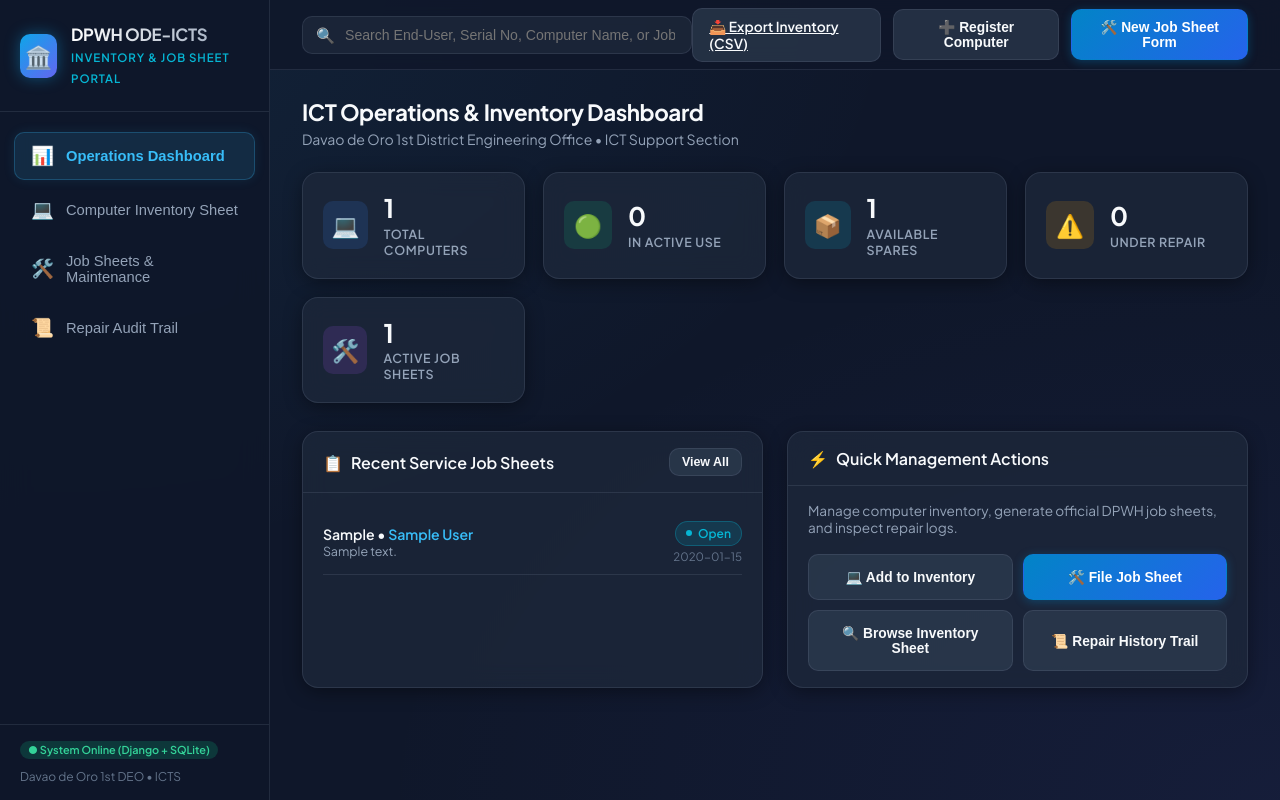
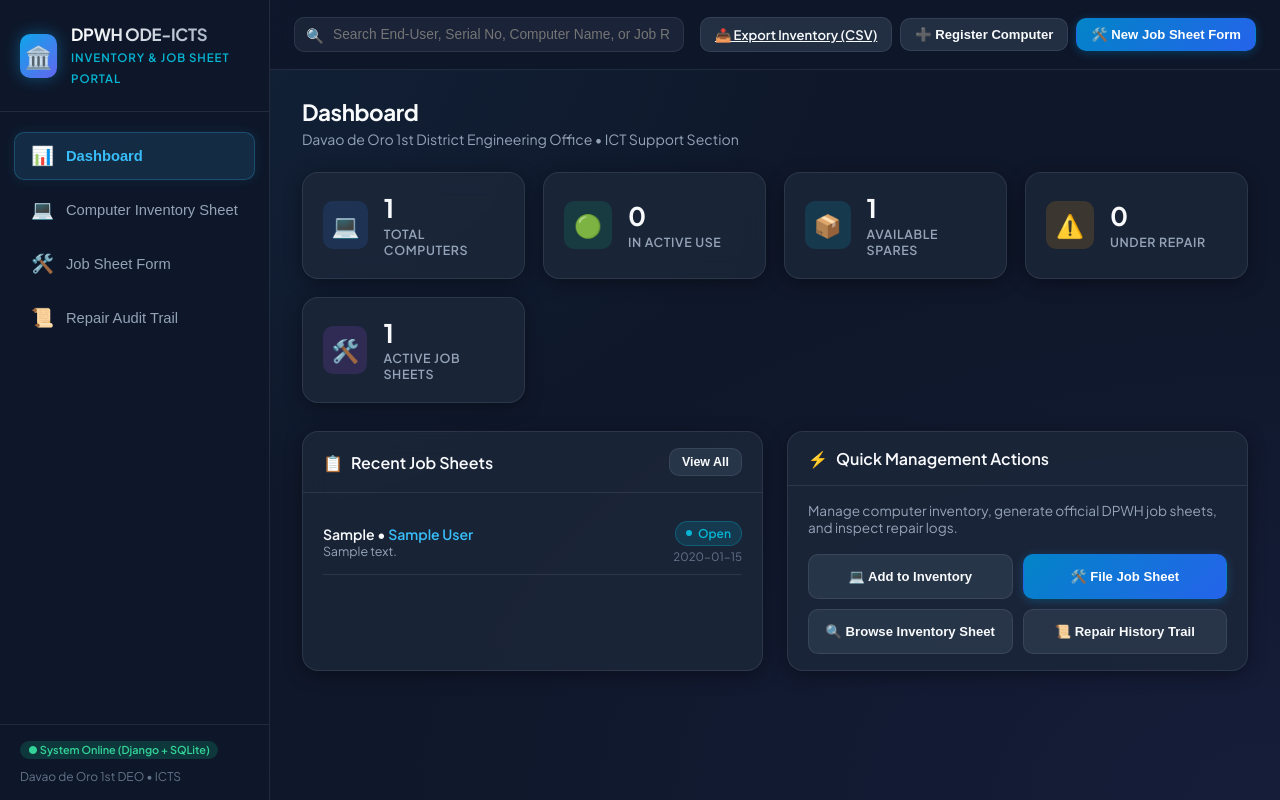
Before and after one commit to Hearteu/ict-asset-portal, a Django app: page / in a window 1280 px wide. Run offline with Django 5.2, Linux system fonts and the light colour scheme; tables that the repository leaves empty hold one stand-in row (values such as "Sample post").

Commit message:
Refine layout: remove repair column, rename tabs to Dashboard and Job Sheet Form, fix real-time search

```diff
--- a/static/css/styles.css
+++ b/static/css/styles.css
@@ -186,14 +186,15 @@ body {
   min-height: 100vh;
   display: flex;
   flex-direction: column;
+  width: calc(100% - 270px);
 }
 
 /* Top Navbar */
 .topbar {
   height: 70px;
-  padding: 0 32px;
+  padding: 0 24px;
   border-bottom: 1px solid var(--border-color);
-  background: rgba(15, 23, 42, 0.8);
+  background: rgba(15, 23, 42, 0.85);
   backdrop-filter: blur(12px);
   display: flex;
   align-items: center;
@@ -201,21 +202,24 @@ body {
   position: sticky;
   top: 0;
   z-index: 40;
+  gap: 16px;
 }
 
 .global-search-container {
   position: relative;
-  width: 420px;
+  flex: 1;
+  max-width: 400px;
+  min-width: 220px;
 }
 
 .global-search-container input {
   width: 100%;
-  padding: 10px 16px 10px 42px;
+  padding: 9px 14px 9px 38px;
   background: rgba(30, 41, 59, 0.8);
   border: 1px solid var(--border-color);
   border-radius: var(--radius-md);
   color: var(--text-primary);
-  font-size: 0.88rem;
+  font-size: 0.86rem;
   transition: var(--transition);
 }
 
@@ -228,31 +232,33 @@ body {
 
 .search-icon {
   position: absolute;
-  left: 14px;
+  left: 12px;
   top: 50%;
   transform: translateY(-50%);
   color: var(--text-muted);
   pointer-events: none;
-  font-size: 0.95rem;
+  font-size: 0.9rem;
 }
 
 .topbar-actions {
   display: flex;
   align-items: center;
-  gap: 12px;
+  gap: 8px;
+  flex-shrink: 0;
 }
 
 .btn {
   display: inline-flex;
   align-items: center;
-  gap: 8px;
-  padding: 9px 16px;
+  gap: 6px;
+  padding: 8px 14px;
   border-radius: var(--radius-md);
-  font-size: 0.86rem;
+  font-size: 0.82rem;
   font-weight: 600;
   cursor: pointer;
   transition: var(--transition);
   border: 1px solid transparent;
+  white-space: nowrap;
 }
 
 .btn-primary {
@@ -453,26 +459,33 @@ body {
   width: 100%;
   border-collapse: collapse;
   text-align: left;
-  font-size: 0.86rem;
+  font-size: 0.82rem;
 }
 
 .data-table th {
   background: rgba(15, 23, 42, 0.6);
-  padding: 14px 16px;
+  padding: 11px 12px;
   color: var(--text-secondary);
   font-weight: 600;
   text-transform: uppercase;
   letter-spacing: 0.04em;
-  font-size: 0.74rem;
+  font-size: 0.72rem;
   border-bottom: 1px solid var(--border-color);
   white-space: nowrap;
 }
 
 .data-table td {
-  padding: 14px 16px;
+  padding: 10px 12px;
   border-bottom: 1px solid var(--border-color);
   color: var(--text-primary);
   vertical-align: middle;
+}
+
+.action-btns-group {
+  display: inline-flex;
+  align-items: center;
+  gap: 5px;
+  white-space: nowrap;
 }
 
 .data-table tbody tr:hover {
--- a/static/js/portal.js
+++ b/static/js/portal.js
@@ -68,25 +68,46 @@ function switchView(viewName) {
 
 // Global Event Listeners
 function setupEventListeners() {
-  // Global Search
+  // Global Top Search Bar
   const globalSearch = document.getElementById("globalSearch");
-  globalSearch.addEventListener("input", (e) => {
-    const val = e.target.value.trim().toLowerCase();
+  globalSearch?.addEventListener("input", (e) => {
+    const val = e.target.value;
+    filterDataGlobally(val);
+    const assetSearch = document.getElementById("assetSearchInput");
+    if (assetSearch && document.activeElement === globalSearch) {
+      assetSearch.value = val;
+    }
+  });
+
+  // Asset Inventory Search Bar
+  const assetSearch = document.getElementById("assetSearchInput");
+  assetSearch?.addEventListener("input", (e) => {
+    const val = e.target.value;
+    filterDataGlobally(val);
+    if (globalSearch && document.activeElement === assetSearch) {
+      globalSearch.value = val;
+    }
+  });
+
+  // Asset Dropdown Filters
+  document.getElementById("assetStatusFilter")?.addEventListener("change", loadAssets);
+  document.getElementById("assetTypeFilter")?.addEventListener("change", loadAssets);
+
+  // Job Sheet Search Bar
+  const jobSearch = document.getElementById("jobSearchInput");
+  jobSearch?.addEventListener("input", (e) => {
+    const val = e.target.value;
     filterDataGlobally(val);
   });
-
-  // Asset Filter Controls
-  document.getElementById("assetStatusFilter")?.addEventListener("change", loadAssets);
-  document.getElementById("assetTypeFilter")?.addEventListener("change", loadAssets);
-  document.getElementById("assetSearchInput")?.addEventListener("input", loadAssets);
-
-  // Job Filter Controls
   document.getElementById("jobStatusFilter")?.addEventListener("change", loadJobs);
   document.getElementById("jobPriorityFilter")?.addEventListener("change", loadJobs);
-  document.getElementById("jobSearchInput")?.addEventListener("input", loadJobs);
 
   // History Filter
-  document.getElementById("historySearchInput")?.addEventListener("input", loadRepairHistory);
+  const historySearch = document.getElementById("historySearchInput");
+  historySearch?.addEventListener("input", (e) => {
+    const val = e.target.value;
+    filterDataGlobally(val);
+  });
 
   // Modal Close buttons
   document.querySelectorAll(".modal-close-btn, .btn-close-modal").forEach(btn => {
@@ -198,16 +219,16 @@ function renderAssetsTable(assets) {
   if (!tbody) return;
 
   if (assets.length === 0) {
-    tbody.innerHTML = `<tr><td colspan="10" style="text-align:center; padding: 30px; color: var(--text-muted);">No computers found matching your criteria.</td></tr>`;
+    tbody.innerHTML = `<tr><td colspan="9" style="text-align:center; padding: 30px; color: var(--text-muted);">No computers found matching your criteria.</td></tr>`;
     return;
   }
 
-  // Exact Excel Columns:
-  // END-USER | DEVICE | BRAND and MODEL | SERIAL NUMBER | COMPUTER NAME | MONITOR with S/N | UPS with S/N | OFFICE | REPAIR HISTORY | ACTIONS
+  // Exact Excel Columns without redundant repair history column:
+  // END-USER | DEVICE | BRAND and MODEL | SERIAL NUMBER | COMPUTER NAME | MONITOR with S/N | UPS with S/N | OFFICE | ACTIONS
   tbody.innerHTML = assets.map(a => `
     <tr>
       <td>
-        <strong style="color: #38bdf8; cursor: pointer;" onclick="viewAssetDetails(${a.id})" title="Click to view full profile">${a.end_user}</strong>
+        <strong style="color: #38bdf8; cursor: pointer;" onclick="viewAssetDetails(${a.id})" title="Click to view full profile & repair history">${a.end_user}</strong>
       </td>
       <td>
         <span style="font-size: 0.82rem; color: var(--text-secondary);">${a.device}</span>
@@ -231,13 +252,8 @@ function renderAssetsTable(assets) {
       <td>
         <span class="badge-pill" style="background: rgba(56, 189, 248, 0.15); color: #38bdf8;">${a.office}</span>
       </td>
-      <td>
-        <button class="btn btn-secondary btn-sm" onclick="viewAssetDetails(${a.id})" title="View Repair History">
-          📜 ${a.total_repairs} repair${a.total_repairs === 1 ? '' : 's'}
-        </button>
-      </td>
-      <td>
-        <div style="display: flex; gap: 6px;">
+      <td style="text-align: center; white-space: nowrap;">
+        <div class="action-btns-group">
           <button class="btn btn-secondary btn-sm" onclick="viewAssetDetails(${a.id})" title="Profile & Repair History">🔍</button>
           <button class="btn btn-secondary btn-sm" onclick="openEditAssetModal(${a.id})" title="Edit Details">✏️</button>
           <button class="btn btn-primary btn-sm" onclick="openNewJobSheetForAsset(${a.id})" title="File Official Job Sheet">🛠️</button>
@@ -738,35 +754,55 @@ async function openPrintableJobSheet(jobId) {
   }
 }
 
-// Trigger print
-function printCurrentSheet() {
-  window.print();
+// Safe string helper
+function safeStr(val) {
+  return (val === null || val === undefined) ? "" : String(val).toLowerCase();
 }
 
 // Global Filter Helper
 function filterDataGlobally(query) {
-  if (!query) {
+  const q = safeStr(query).trim();
+
+  if (!q) {
     renderAssetsTable(currentAssets);
     renderJobsTable(currentJobs);
+    renderTimeline(currentJobs);
     return;
   }
+
+  // Filter Assets across all spreadsheet & specs fields
   const filteredAssets = currentAssets.filter(a =>
-    a.end_user.toLowerCase().includes(query) ||
-    a.serial_number.toLowerCase().includes(query) ||
-    a.brand_model.toLowerCase().includes(query) ||
-    (a.computer_name && a.computer_name.toLowerCase().includes(query)) ||
-    a.office.toLowerCase().includes(query)
+    safeStr(a.end_user).includes(q) ||
+    safeStr(a.serial_number).includes(q) ||
+    safeStr(a.brand_model).includes(q) ||
+    safeStr(a.computer_name).includes(q) ||
+    safeStr(a.monitor_serial).includes(q) ||
+    safeStr(a.ups_serial).includes(q) ||
+    safeStr(a.office).includes(q) ||
+    safeStr(a.device).includes(q) ||
+    safeStr(a.processor).includes(q) ||
+    safeStr(a.status).includes(q) ||
+    safeStr(a.notes).includes(q)
   );
   renderAssetsTable(filteredAssets);
 
+  // Filter Jobs across all DPWH job sheet fields
   const filteredJobs = currentJobs.filter(j =>
-    j.ref_no.toLowerCase().includes(query) ||
-    j.full_name.toLowerCase().includes(query) ||
-    j.incident_description.toLowerCase().includes(query) ||
-    (j.hardware_serial_number && j.hardware_serial_number.toLowerCase().includes(query)) ||
-    (j.fulfilled_by && j.fulfilled_by.toLowerCase().includes(query))
+    safeStr(j.ref_no).includes(q) ||
+    safeStr(j.full_name).includes(q) ||
+    safeStr(j.section_division).includes(q) ||
+    safeStr(j.incident_description).includes(q) ||
+    safeStr(j.hardware_serial_number).includes(q) ||
+    safeStr(j.hardware_brand_model).includes(q) ||
+    safeStr(j.hardware_computer_name).includes(q) ||
+    safeStr(j.fulfilled_by).includes(q) ||
+    safeStr(j.status).includes(q) ||
+    safeStr(j.priority).includes(q) ||
+    safeStr(j.assessment).includes(q) ||
+    safeStr(j.actions_taken).includes(q)
   );
   renderJobsTable(filteredJobs);
+  renderTimeline(filteredJobs);
 }
 
 // Status badge CSS classes
--- a/templates/index.html
+++ b/templates/index.html
@@ -24,7 +24,7 @@
     <ul class="nav-links">
       <li class="nav-item active" data-view="dashboard">
         <button id="navDashboardBtn">
-          <span class="nav-icon">📊</span> Operations Dashboard
+          <span class="nav-icon">📊</span> Dashboard
         </button>
       </li>
       <li class="nav-item" data-view="inventory">
@@ -34,7 +34,7 @@
       </li>
       <li class="nav-item" data-view="jobs">
         <button id="navJobsBtn">
-          <span class="nav-icon">🛠️</span> Job Sheets & Maintenance
+          <span class="nav-icon">🛠️</span> Job Sheet Form
         </button>
       </li>
       <li class="nav-item" data-view="history">
@@ -79,7 +79,7 @@
       <section id="dashboardView" class="portal-view active">
         <div class="view-header">
           <div>
-            <h2>ICT Operations & Inventory Dashboard</h2>
+            <h2>Dashboard</h2>
             <p>Davao de Oro 1st District Engineering Office &bull; ICT Support Section</p>
           </div>
         </div>
@@ -132,7 +132,7 @@
           <!-- Recent Repairs Panel -->
           <div class="card-panel">
             <div class="panel-header">
-              <h3><span>📋</span> Recent Service Job Sheets</h3>
+              <h3><span>📋</span> Recent Job Sheets</h3>
               <button class="btn btn-secondary btn-sm" onclick="switchView('jobs')">View All</button>
             </div>
             <div class="panel-body" id="recentJobsList">
@@ -204,7 +204,7 @@
           </div>
         </div>
 
-        <!-- Assets Table matching Excel Columns -->
+        <!-- Assets Table matching Excel Columns (Without redundant repair column) -->
         <div class="table-responsive">
           <table class="data-table">
             <thead>
@@ -217,8 +217,7 @@
                 <th>MONITOR with S/N</th>
                 <th>UPS with S/N</th>
                 <th>OFFICE</th>
-                <th>REPAIR HISTORY</th>
-                <th>ACTIONS</th>
+                <th style="width: 130px; text-align: center;">ACTIONS</th>
               </tr>
             </thead>
             <tbody id="assetTableBody">
@@ -232,7 +231,7 @@
       <section id="jobsView" class="portal-view">
         <div class="view-header">
           <div>
-            <h2>Official Job Sheet Service Requests</h2>
+            <h2>Job Sheet Form</h2>
             <p>Client requests, technical assessments, actions taken, and official DPWH sign-off forms.</p>
           </div>
           <button class="btn btn-primary" onclick="openNewJobSheetModal()">
```
